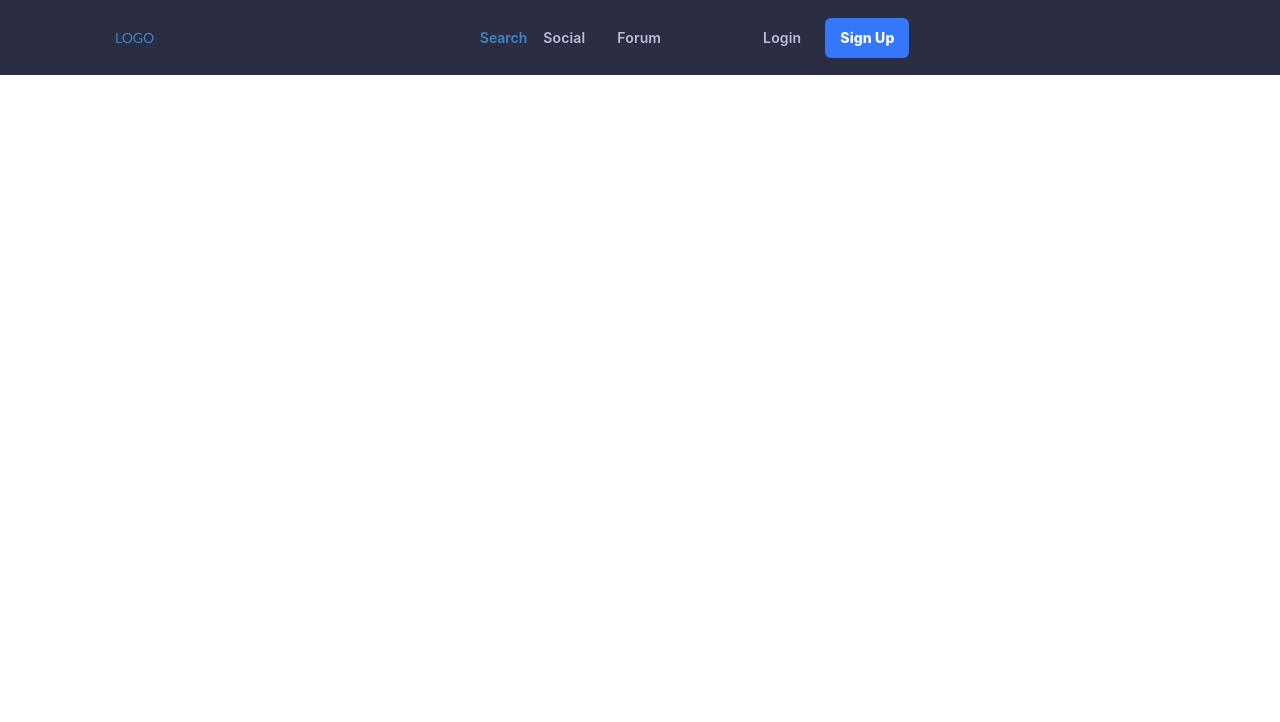
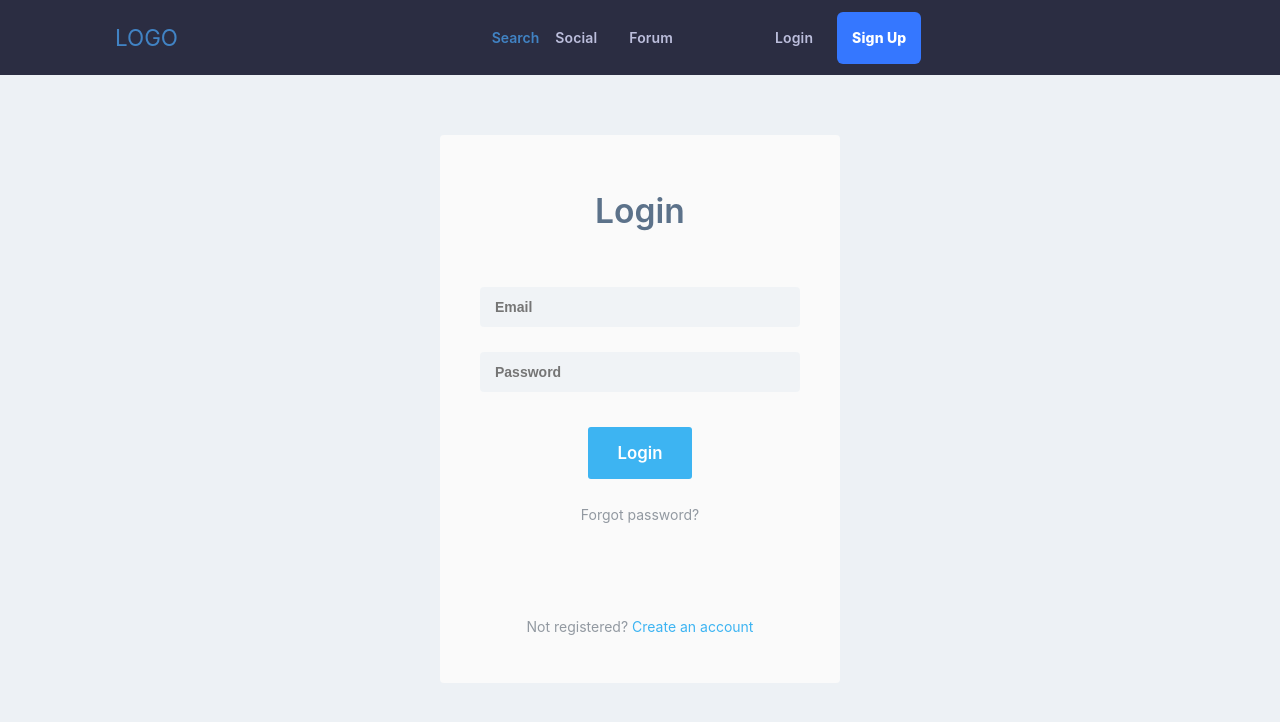
Before and after one commit to AshKhanNY/Website-Design-Project, a React (Create React App) app in the folder anime-list/: page /login in a window 1280 px wide. Shown: the top 722 px of the page. Built offline with nearby package versions, Linux system fonts and the light colour scheme.

Commit message:
implemented login component

```diff
--- a/anime-list/src/App.css
+++ b/anime-list/src/App.css
@@ -1,4 +1,34 @@
 *{ box-sizing: border-box }
+
+#root{
+    margin-top: 75px;
+    overflow: hidden;
+}
+
+@media(max-height: 920px){
+    #root{
+        margin-top: 75px;
+    }
+}
+
+html{
+    line-height: 1.15;
+    -webkit-text-size-adjust: 100%;
+}
+
+div{
+    display: block;
+}
+
+body{
+    background: rgb(237, 241, 245);
+    color: rgb(92, 114, 138);
+    font-family: Overpass, -apple-system, BlinkMacSystemFont, Segoe UI, Oxygen, Ubuntu, Cantarell, Fira Sans, Droid Sans, Helvetica Neue, sans-serif;
+    font-size: 1.6rem;
+    height: 100%;
+    margin: 0;
+    -webkit-font-smoothing: antialiased;
+}
 
 :before{
     box-sizing: border-box
@@ -206,3 +236,99 @@ span{
         transform: none;
     }
 }
+
+/*
+Login page
+*/
+form{
+    display: block;
+    margin-top: 0em;
+}
+input{
+    overflow: visible;
+    font-family: sans-serif;
+    margin: 0;
+}
+.page-content{
+    min-height: 100vh;
+}
+
+.auth-form-unscoped .form {
+    max-width: 400px;
+    width: 100%;
+    background: rgb(250, 250, 250);
+    border-radius: 4px;
+    padding: 40px;
+    text-align: center;
+    margin-top: 60px;
+}
+
+.auth-form-unscoped .title{
+    font-size: 2.4rem;
+    font-weight: 600;
+    margin-top: 20px;
+    margin-bottom: 60px;
+}
+
+.auth-form-unscoped .al-input{
+    background: rgba(237, 241, 245, .7);
+    border-radius: 4px;
+    border: 0;
+    box-shadow: none;
+    color: rgb(92, 114, 138);
+    font-size: 1rem;
+    font-weight: 600;
+    height: 40px;
+    line-height: 40px;
+    margin-bottom: 25px;
+    padding: 0 15px;
+    width: 100%;
+}
+
+.auth-form-unscoped .al-input:focus{
+    box-shadow: none;
+    outline: 0;
+}
+
+.auth-form-unscoped .submit{
+    background: rgb(61, 180, 242);
+    border-radius: 3px;
+    color: rgb(255, 255, 255);
+    cursor: pointer;
+    display: inline-block;
+    font-size: 1.2rem;
+    font-weight: 600;
+    margin-top: 10px;
+    padding: 10px 30px;
+}
+
+.auth-form-unscoped .link{
+    display: block;
+    font-size: 1rem;
+    margin-top: 20px;
+    color: rgb(146, 153, 161)
+}
+
+.auth-form-unscoped .link.signup-2{
+    margin-top: 80px;
+}
+
+.auth-form-unscoped .link.signup-2 span{
+    color: rgb(61, 180, 242);
+}
+
+@media (min-width: 1540px){
+    .container{
+        max-width: 1520px;
+        padding-left: 100px;
+        padding-right: 100px;
+    }
+}
+
+.container{
+    margin: 0 auto;
+    min-width: 320px;
+    padding-left: 20px;
+    padding-right: 20px;
+    width: 100%;
+}
--- a/anime-list/src/App.js
+++ b/anime-list/src/App.js
@@ -4,6 +4,7 @@ import { BrowserRouter as Router, Routes, Route } from "react-router-dom";
 import Navbar from './components/layout/Navbar';
 import Home from './components/pages/Home';
 import Anime from './components/pages/Anime';
+import Login from './components/pages/Login';
 
 function App() {
   return (
@@ -12,6 +13,7 @@ function App() {
       <Routes>
         <Route path='/' exact element={ <Home /> } />
         <Route path='/anime' element={ <Anime /> } />
+        <Route path='/login' element={ <Login /> }/>
       </Routes>
     </Router>
   );
--- /dev/null
+++ b/anime-list/src/components/pages/Login.jsx
@@ -0,0 +1,26 @@
+import React from 'react';
+import { Link } from 'react-router-dom';
+
+const Login = () => {
+    return(
+        <div className="page-content">
+            <div className="auth-form-unscoped">
+                <div className="form container">
+                    <div className="title">Login</div>
+                    <form>
+                        <input placeHolder="Email" className="al-input"></input>
+                        <input type="password" placeHolder="Password" className="al-input"></input>
+                        <div className="submit">Login</div>
+                    </form>
+                    <Link to="/forgot" className="link"> Forgot password?</Link>
+                    <Link to="/signup" className="link signup-2">
+                        Not registered?
+                        <span> Create an account</span>
+                    </Link>
+                </div>
+            </div>
+        </div>
+    );
+}
+
+export default Login;
```
